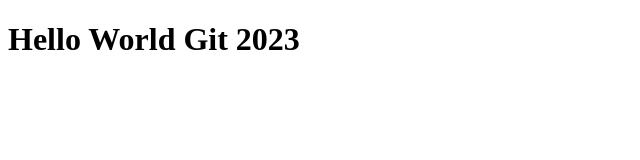
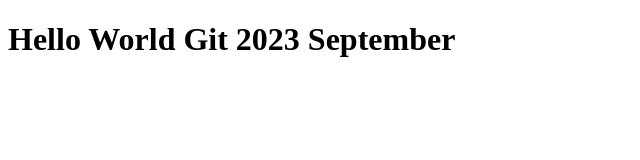
Before and after one commit to Fx16AJ/Testing-Belajar-Git-, a plain HTML site: page Index.html in a window 1280 px wide. Shown: the whole page, without its empty margins (0-640 px from the left). Drawn offline with Linux system fonts and the light colour scheme.

Commit message:
testing belajar git

```diff
--- a/Index.html
+++ b/Index.html
@@ -6,6 +6,6 @@
     <title>Document</title>
 </head>
 <body>
-    <H1>Hello World Git 2023</H1>
+    <H1>Hello World Git 2023 September</H1>
 </body>
 </html>
```
